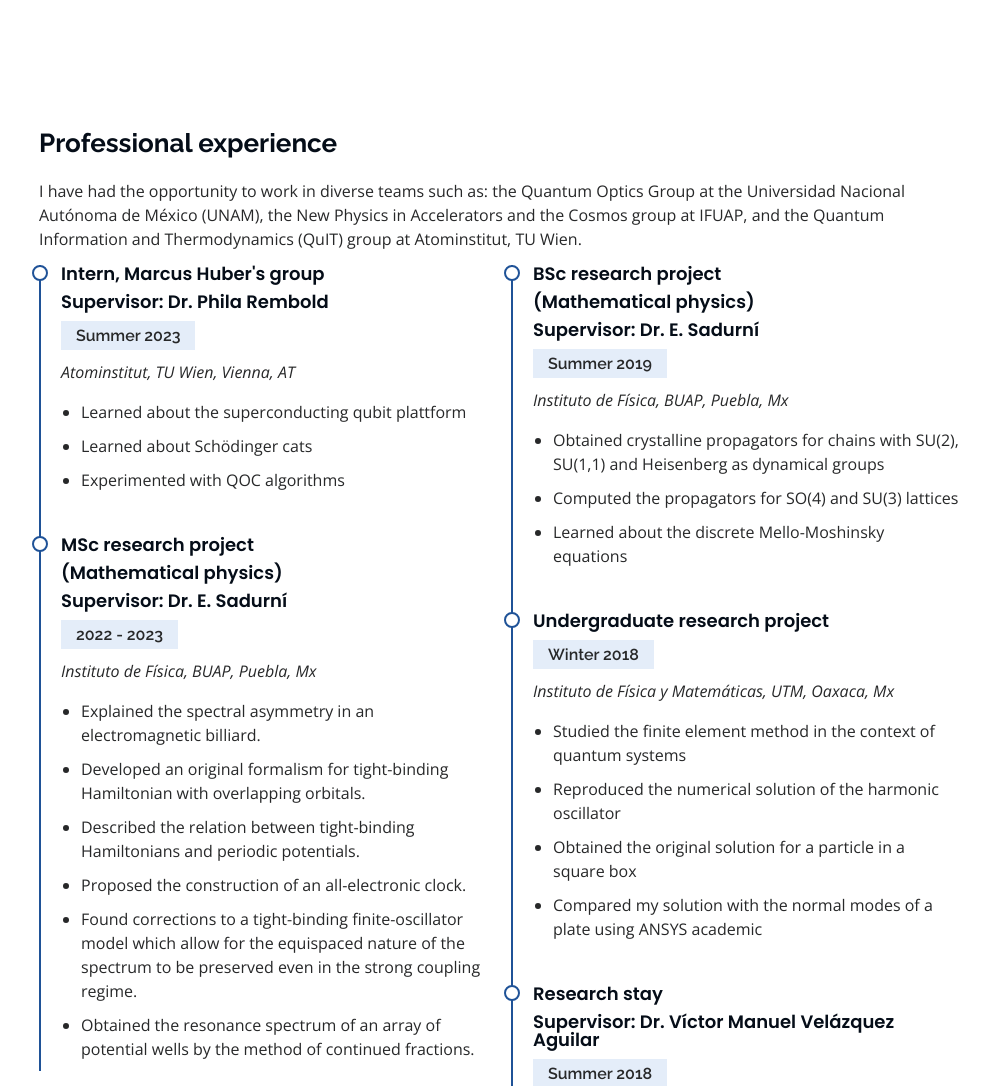
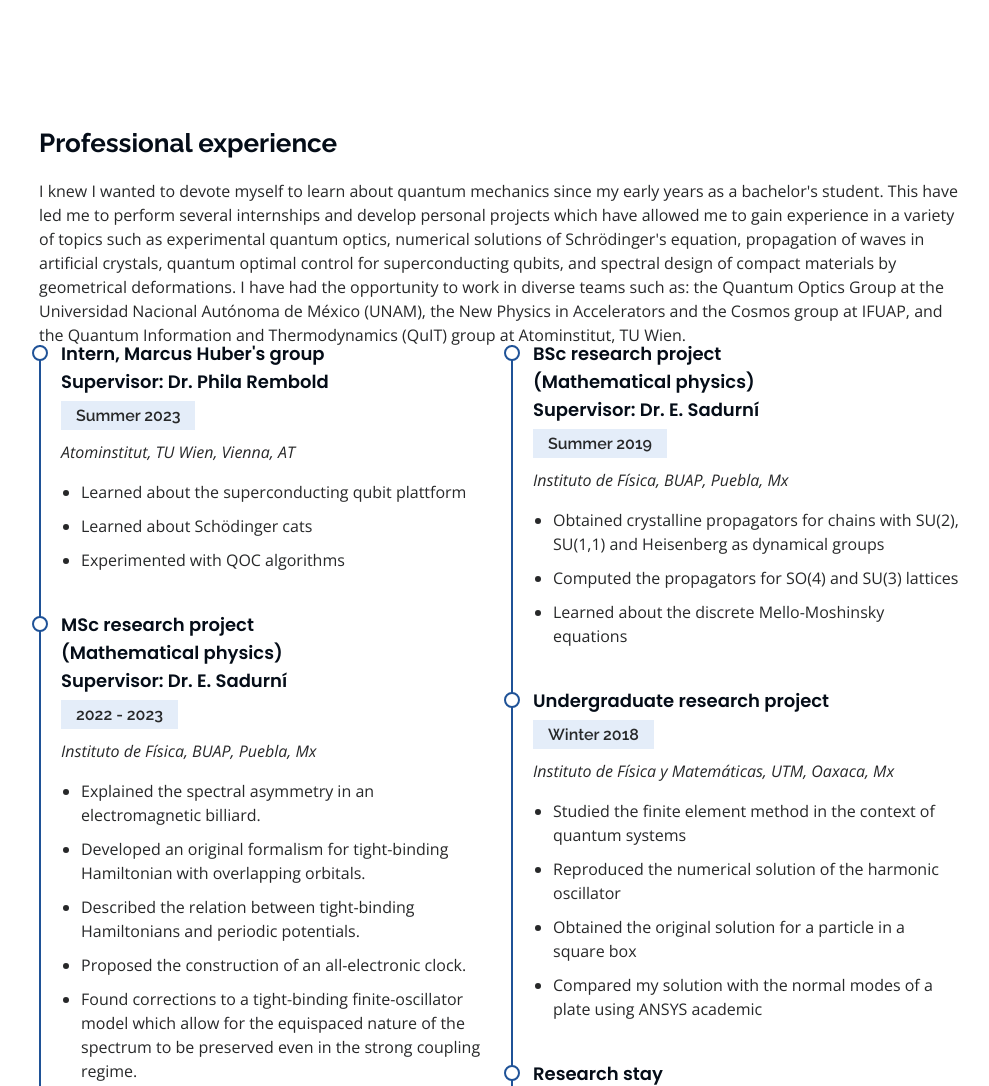
Before and after one commit to JGSantiagoGarcia/JGSantiagoGarcia.github.io, a plain HTML site: page index.html in a window 1280 px wide. Shown: the part 1620-2706 px from the top of the page, without its empty margins (291-1280 px from the left). Drawn offline with nearby package versions, Linux system fonts and the light colour scheme.

Commit message:
Update index.html

```diff
--- a/index.html
+++ b/index.html
@@ -130,9 +130,13 @@
     <section id="resume" class="resume">
       <div class="container">
           <h3 class="resume-title">Professional experience</h3>
-        I have had the opportunity to work in diverse teams such as: the Quantum Optics Group at the Universidad Nacional
-            Autónoma de México (UNAM), the New Physics in Accelerators and the Cosmos group at IFUAP, and the
-            Quantum Information and Thermodynamics (QuIT) group at Atominstitut, TU Wien. </p>
+        I knew I wanted to devote myself to learn about quantum mechanics since my early years as a bachelor's student.
+        This have led me to perform several internships and develop personal projects which have allowed me to gain
+        experience in a variety of topics such as experimental quantum optics, numerical solutions of Schrödinger's equation,
+        propagation of waves in artificial crystals, quantum optimal control for superconducting qubits, and spectral design
+        of compact materials by geometrical deformations. I have had the opportunity to work in diverse teams such as: the
+        Quantum Optics Group at the Universidad Nacional Autónoma de México (UNAM), the New Physics in Accelerators and the
+        Cosmos group at IFUAP, and the Quantum Information and Thermodynamics (QuIT) group at Atominstitut, TU Wien.
         <div class="row">
           <div class="col-lg-6" data-aos="fade-up" data-aos-delay="100">
             <div class="resume-item">
```
